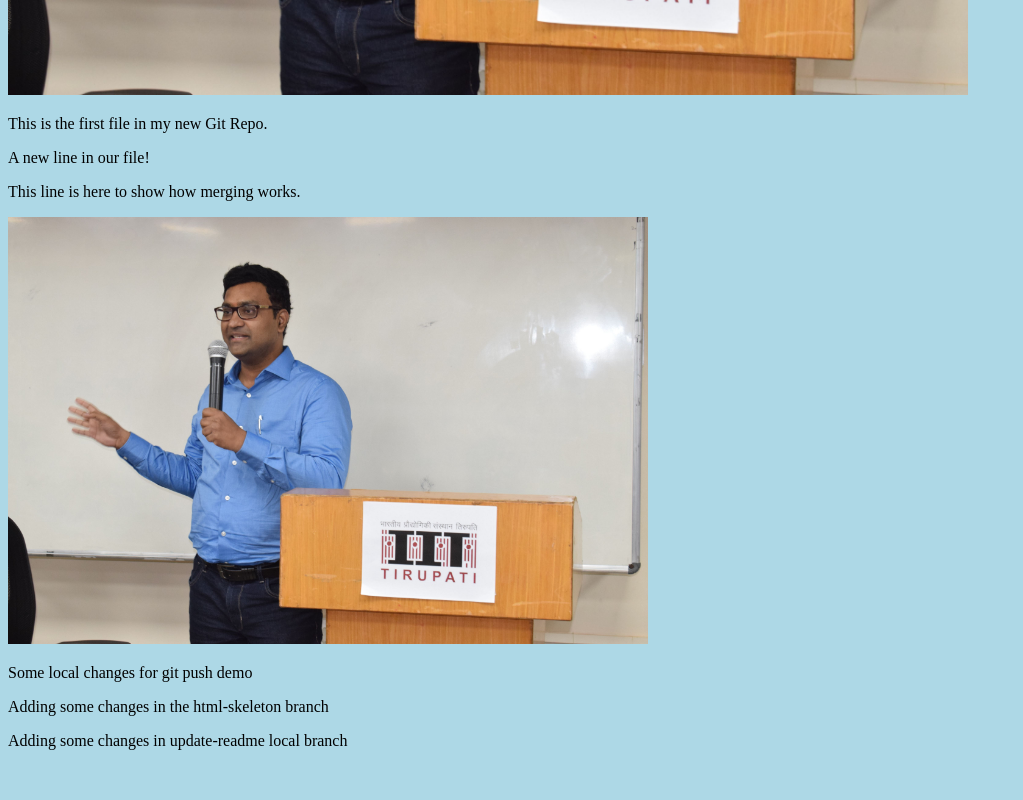
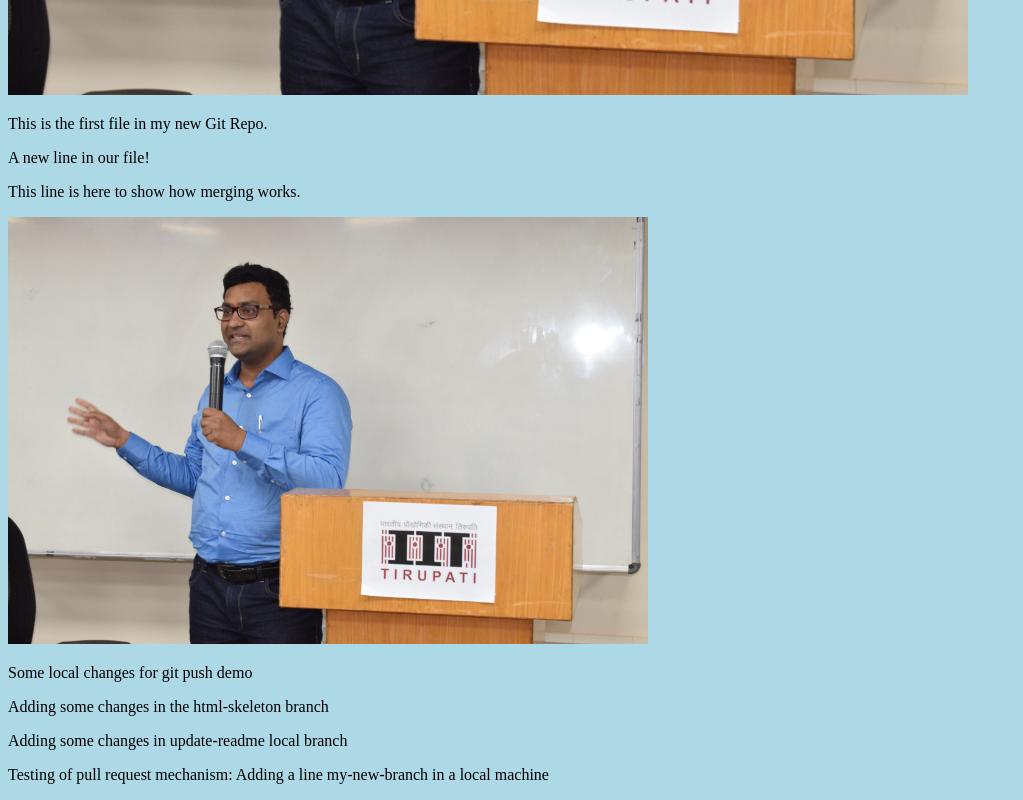
Before and after one commit to ykalidasiittp/learning-git, a plain HTML site: page index.html in a window 1280 px wide. Shown: the part 625-1425 px from the top of the page, without its empty margins (0-1023 px from the left). Before the commit the page ends 1391 px from the top, so only its background shows below. Drawn offline with Linux system fonts and the light colour scheme.

Commit message:
Testing pull request my-new-branch

```diff
--- a/index.html
+++ b/index.html
@@ -16,5 +16,6 @@ style="width:100%;max-width:960px"></div>
 <p> Some local changes for git push demo </p>
   <p> Adding some changes in the html-skeleton branch </p>
   <p> Adding some changes in update-readme local branch </p>
+  <p> Testing of pull request mechanism: Adding a line my-new-branch in a local machine </p>
 </body>
 </html>
```
